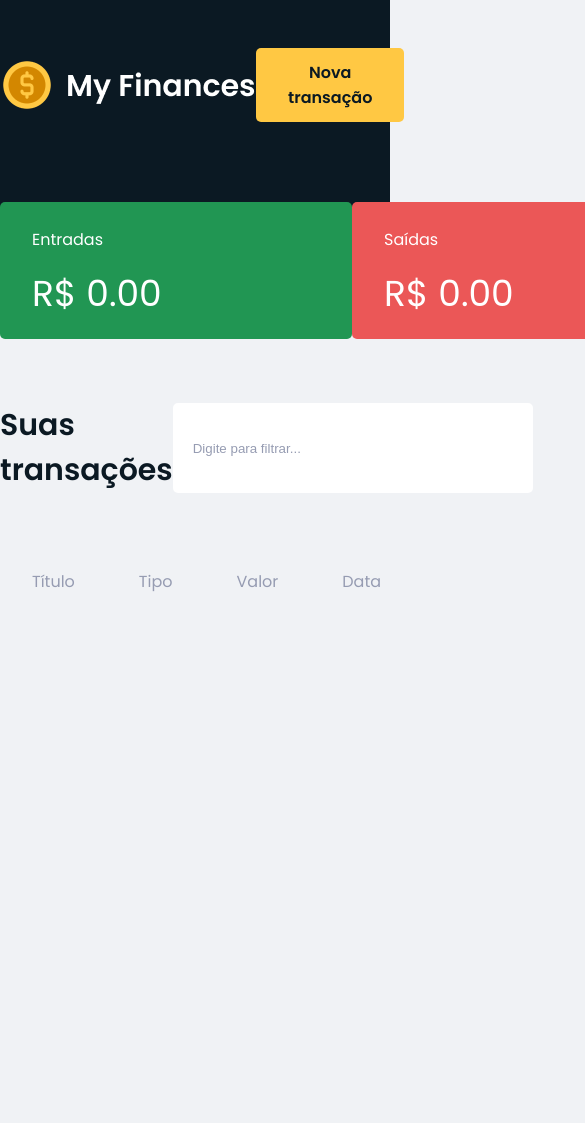
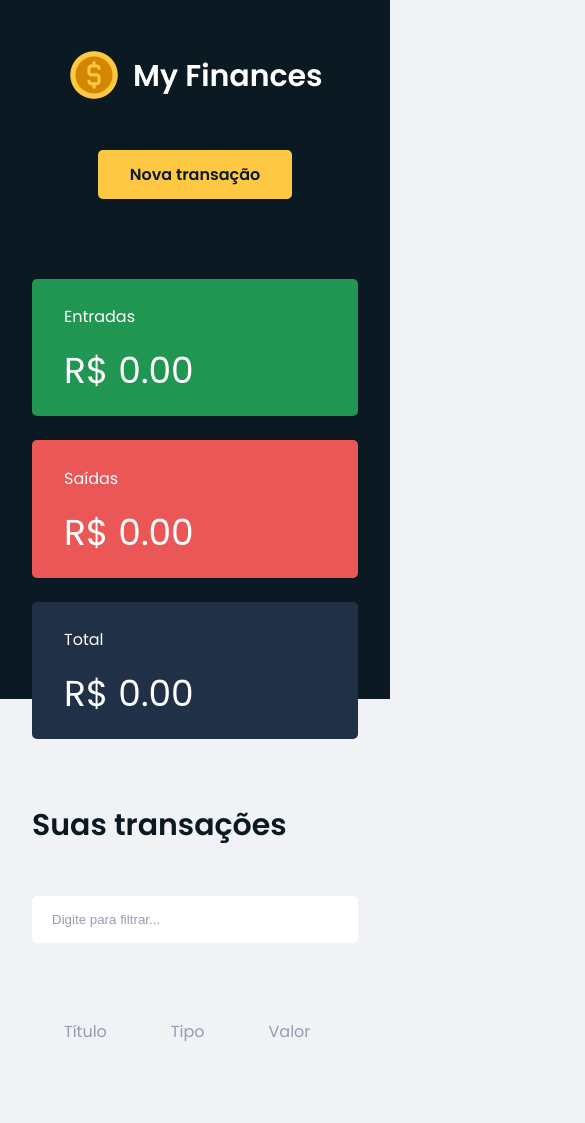
Before and after one commit to maiullyDev/my-finances, a plain HTML site: page index.html in a window 390 px wide. Shown: the top 1123 px of the page, 585 px wide, since content can reach past the window. Before the commit the page ends 844 px from the top, so only its background shows below. Drawn offline with Linux system fonts and the light colour scheme.

Commit message:
Responsividade

```diff
--- a/index.html
+++ b/index.html
@@ -51,6 +51,7 @@
             id="searchField"
           />
         </div>
+        <div class="tableContainer">
           <table>
             <thead>
               <tr>
@@ -62,6 +63,7 @@
             </thead>
             <tbody></tbody>
           </table>
+        </div>
       </section>
       <section class="modal">
         <div class="overlay"></div>
@@ -77,14 +79,20 @@
               <div class="fieldForm type">
                 <label for="type">Tipo</label>
                 <select name="type" id="type">
+                  <option value="Saída">Saída</option>
                   <option value="Entrada">Entrada</option>
-                  <option value="Saída">Saída</option>
                 </select>
                 <!-- <input type="text" name="type" id="type" /> -->
               </div>
               <div class="fieldForm value">
                 <label for="value">Valor</label>
-                <input type="number" name="value" id="value" required />
+                <input
+                  type="number"
+                  step="0.01"
+                  name="value"
+                  id="value"
+                  required
+                />
               </div>
               <div class="fieldForm data">
                 <label for="data">Data</label>
--- a/styles/styles/styles.scss
+++ b/styles/styles/styles.scss
@@ -22,8 +22,7 @@ body {
       background-color: $amarelo-escuro;
     }
 
-    padding-top: 3rem;
-    padding-bottom: 2.5rem;
+    padding: 3rem 2rem 2.5rem 2rem;
 
     display: flex;
     align-items: center;
@@ -47,8 +46,6 @@ body {
         font-style: normal;
         font-weight: 400;
 
-        width: 221px;
-
         display: flex;
         gap: 10px;
       }
@@ -58,8 +55,10 @@ body {
       gap: 14px;
 
       // width: 352px;
-      padding: 25.19px 99px 18.13px 32px;
+      padding: 25.19px 2rem 18.13px 2rem;
       border-radius: 5px;
+      flex-grow: 1;
+      flex-basis: 250px;
     }
     .verde {
       background-color: $verde;
@@ -72,9 +71,13 @@ body {
     }
 
     display: flex;
+    gap: 1.5rem;
     justify-content: space-between;
+    flex-wrap: wrap;
 
     max-width: 1240px;
+    padding-left: 2rem;
+    padding-right: 2rem;
     margin: 0 auto;
 
     position: relative;
@@ -111,6 +114,11 @@ body {
 
     max-width: 1240px;
     margin: 0 auto;
+  }
+  .tableContainer {
+    max-width: 100%;
+    overflow-x: auto;
+    padding-top: 0;
   }
   table {
     thead {
@@ -152,6 +160,8 @@ body {
     margin: 0 auto;
   }
   padding-bottom: 40px;
+  padding-left: 2rem;
+  padding-right: 2rem;
 }
 .modal {
   display: none;
@@ -282,3 +292,17 @@ body {
     transform: translate(-270px, -290px);
   }
 }
+
+@media screen and (max-width: 700px) {
+  .header {
+    flex-direction: column;
+    align-items: center;
+    gap: 3rem;
+  }
+  .table {
+    div {
+      flex-direction: column;
+      gap: 3rem;
+    }
+  }
+}
```
Also changed, not shown: styles/styles/styles.css, 1 other file. Lines whose indentation alone changed are shown as unchanged.
